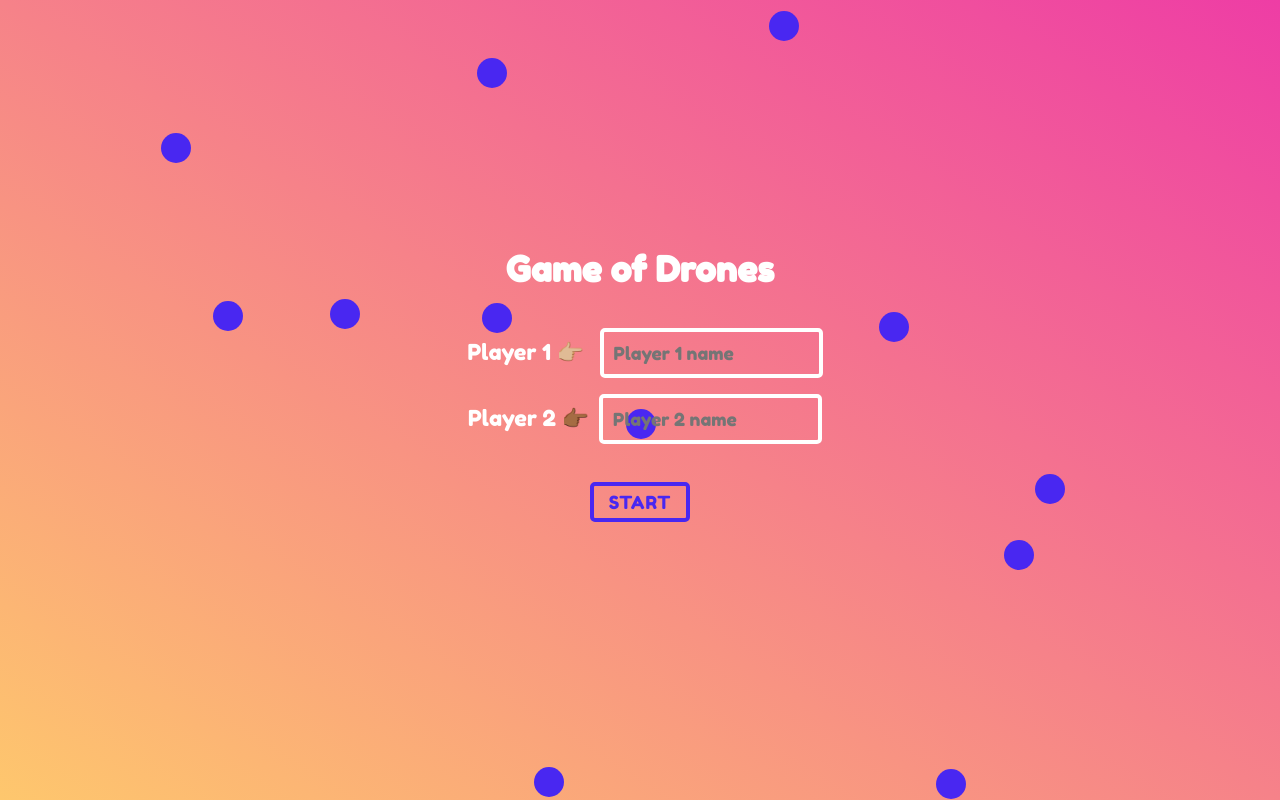
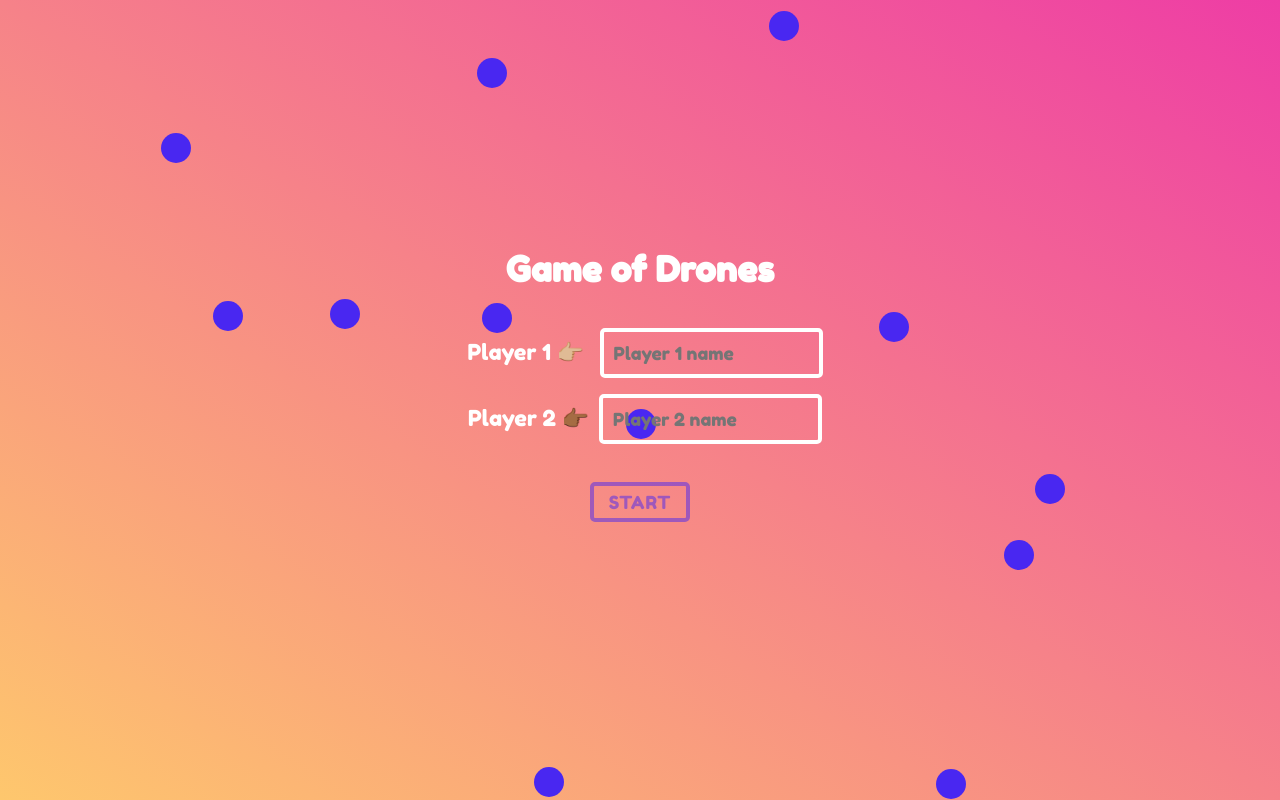
Before and after one commit to teffcode/game-of-drones, a React (Create React App) app: page / in a window 1280 px wide. Built offline with nearby package versions, Linux system fonts and the light colour scheme.

Commit message:
🔘 Disabled Home Button

```diff
--- a/src/components/Home/Home.jsx
+++ b/src/components/Home/Home.jsx
@@ -1,5 +1,4 @@
 import React, { Component } from 'react';
-import styled, { keyframes } from 'styled-components';
 import { connect } from 'react-redux';
 
 import { setPlayers } from '../../actions';
@@ -11,8 +10,6 @@ import {
   InputContainer,
   Label,
   Input,
-  Move,
-  Points,
   Ball,
   Animation
 } from '../Styled/Styled';
@@ -59,6 +56,7 @@ class Home extends Component {
 
   render() {
     const { player1, player2 } = this.state;
+
     return (
       <HomeContainer>
         <Animation>{ this.renderAnimation() }</Animation>
@@ -86,7 +84,7 @@ class Home extends Component {
                   onChange={this.handleChange}
                 />
               </div>
-              <Button type="submit">Start</Button>
+              <Button type="submit" disabled={player1==='' || player2===''}>Start</Button>
             </form>
           </InputContainer>
         </HomeText>
--- a/src/components/Styled/Styled.jsx
+++ b/src/components/Styled/Styled.jsx
@@ -41,6 +41,10 @@ export const Button = styled.button`
     font-size: 15px;
     height: 30px;
     width: 85px;
+  }
+  &:disabled {
+    cursor: default;
+    opacity: 0.5;
   }
 `
 
```
